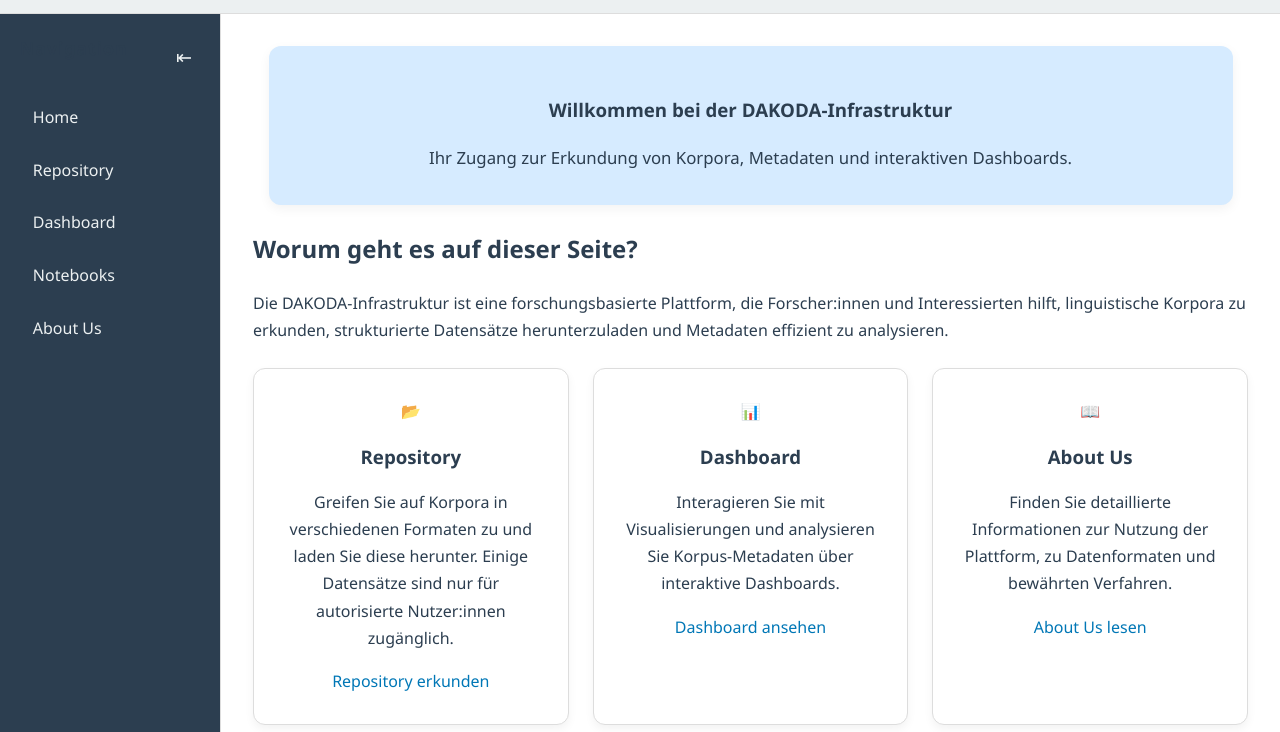
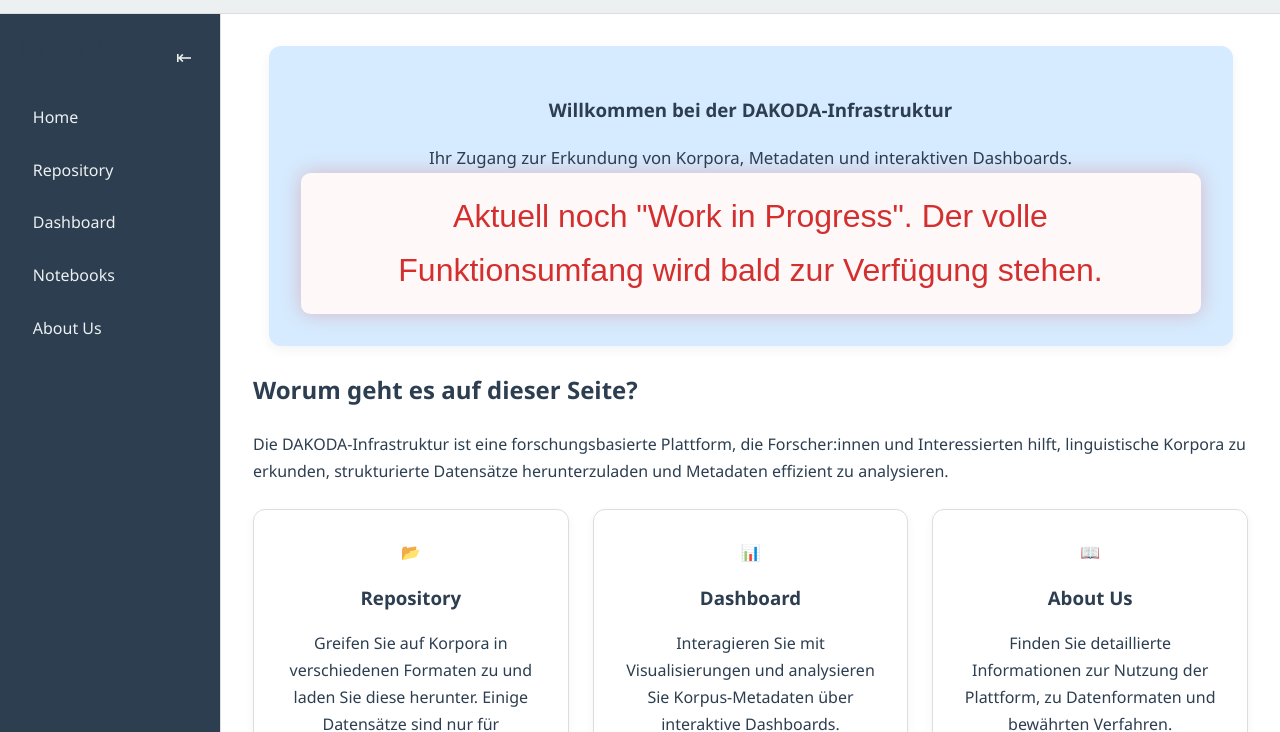
Before and after one commit to dakoda-project/DAKODA, an Eleventy site: page input/index.de.njk in a window 1280 px wide. Shown: the part 68-800 px from the top of the page. Built offline with nearby package versions, Linux system fonts and the light colour scheme; Eleventy itself is replaced by a stand-in of ours; files that its build step writes are made by us from their sources.

Commit message:
Add 'Work in Progress' message to hero section
Added a 'Work in Progress' notice to the hero card.

```diff
--- a/input/index.de.njk
+++ b/input/index.de.njk
@@ -8,6 +8,18 @@ title: DAKODA Infrastruktur
 <section class="card hero-card">
   <h1>Willkommen bei der DAKODA-Infrastruktur</h1>
   <p>Ihr Zugang zur Erkundung von Korpora, Metadaten und interaktiven Dashboards.</p>
+  <p style="
+    color:#d32f2f;
+    font-size:2em;
+    font-family:Arial,sans-serif;
+    text-align:center;
+    margin:0;
+    padding:.5em 1em;
+    border-radius:.3em;
+    background-color:#fff8f8;
+    box-shadow:0 0 20px #d32f2f44;">
+      Aktuell noch "Work in Progress". Der volle Funktionsumfang wird bald zur Verfügung stehen.
+</p>
 </section>
 
 <!-- Features Section -->
```
